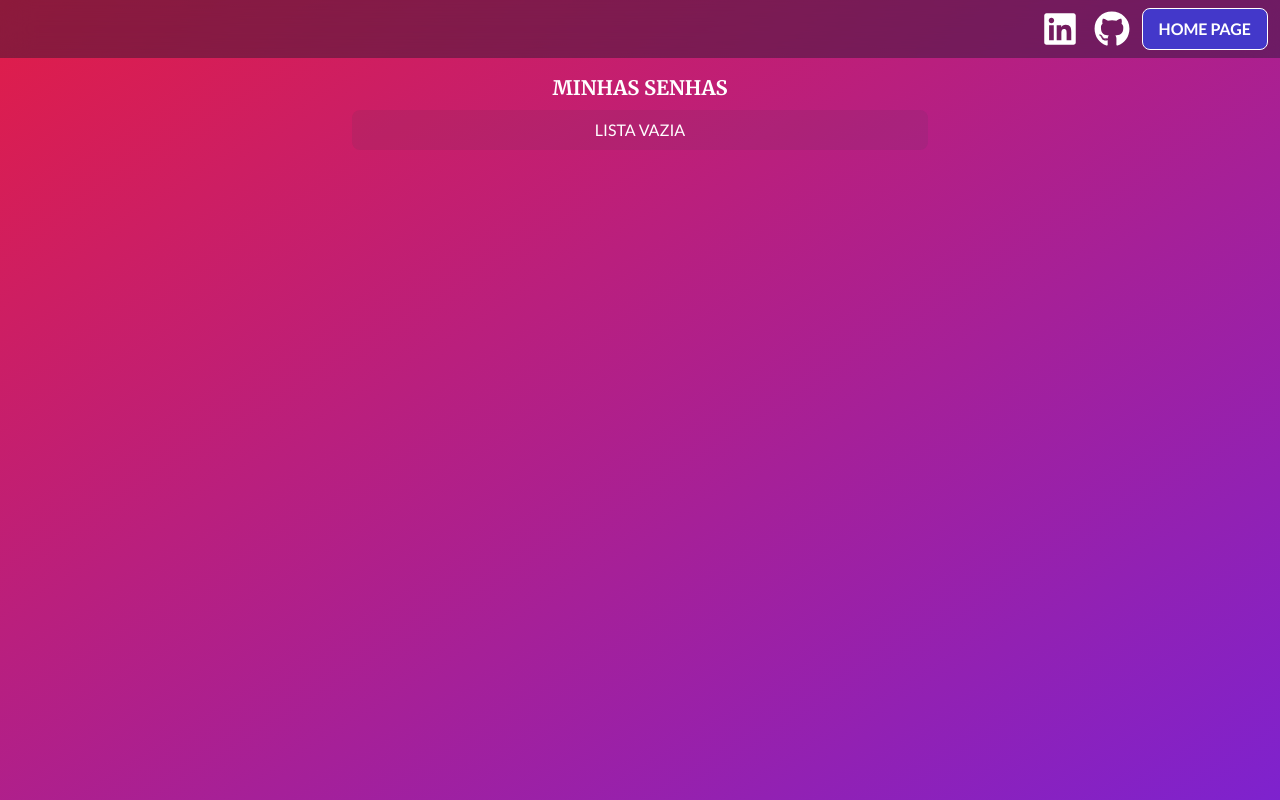
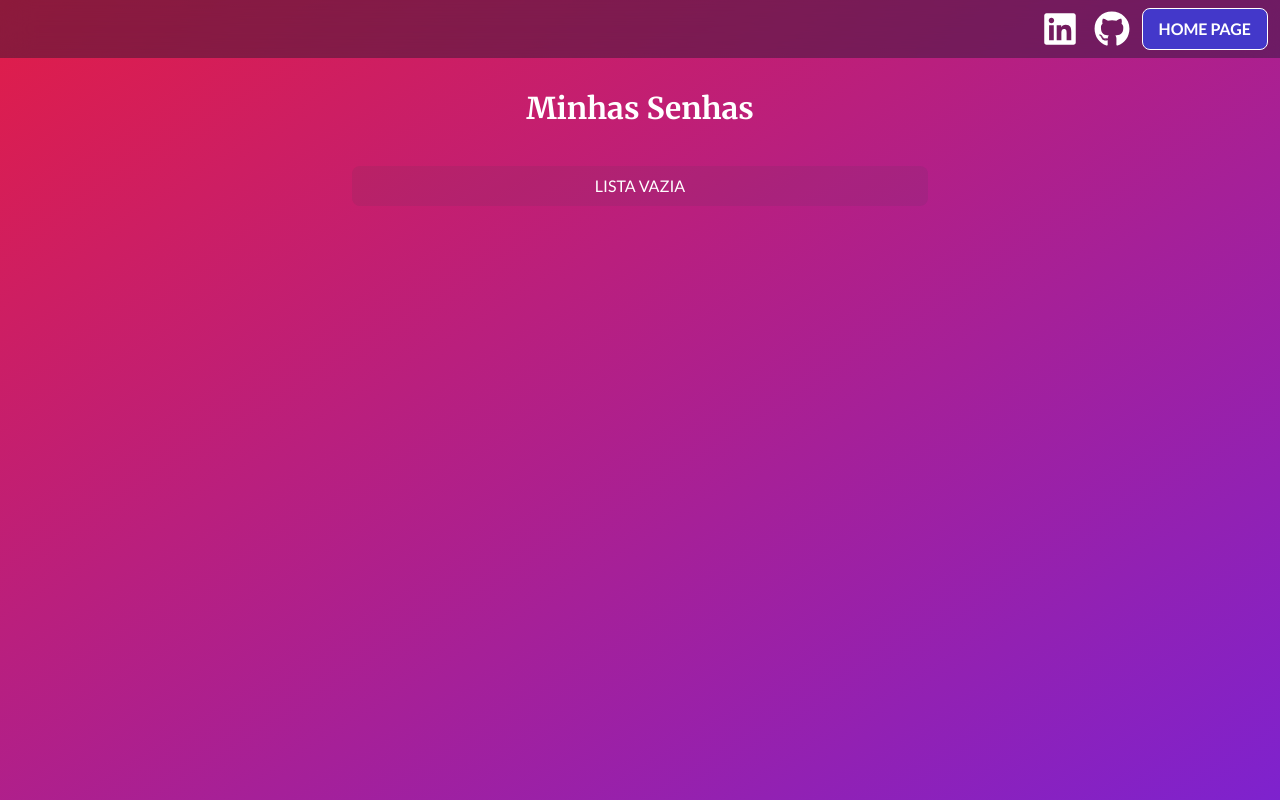
Before and after one commit to dtfigueiredo/new-pwd-generator, a Next.js app: page /my-passwords in a window 1280 px wide. Built offline with nearby package versions, Linux system fonts and the light colour scheme.

Commit message:
estilos pagina minhas senhas

```diff
--- a/pages/index.js
+++ b/pages/index.js
@@ -36,7 +36,7 @@ export default function Home() {
     setIsFeedbackOpen(true)
     setTimeout(() => {
       setIsFeedbackOpen(false)
-    }, 2000);
+    }, 1500);
   }
 
   const handleIsModalOpen = () => setIsModalOpen(!isModalOpen)
--- a/pages/my-passwords.js
+++ b/pages/my-passwords.js
@@ -31,7 +31,7 @@ export default function SavedPwds() {
   }, [])
 
   return (
-    <div>
+    <>
       <Head>
         <title>My Passwords</title>
         <meta name="description" content="Strong passwords website generator" />
@@ -44,9 +44,13 @@ export default function SavedPwds() {
         handleNavigate={handleHomePage}
         btnLabel="Home Page" />
 
-      <h1 className="text-center feedback">MINHAS SENHAS</h1>
+      <main className="wrapper">
+        <div className="flex-center flex-col">
 
-      <div className="wrapper">
+          <h1 className="mt-4 mb-8 text-center font-headings font-bold text-white text-xl sm:text-3xl">
+            Minhas Senhas
+          </h1>
+
           <ul className="saved-pwd-list">
 
             {isFeedbackOpen && (
@@ -76,6 +80,7 @@ export default function SavedPwds() {
             }
           </ul>
         </div>
-    </div>
+      </main>
+    </>
   )
 }
```
Lines whose indentation alone changed are shown as unchanged.
